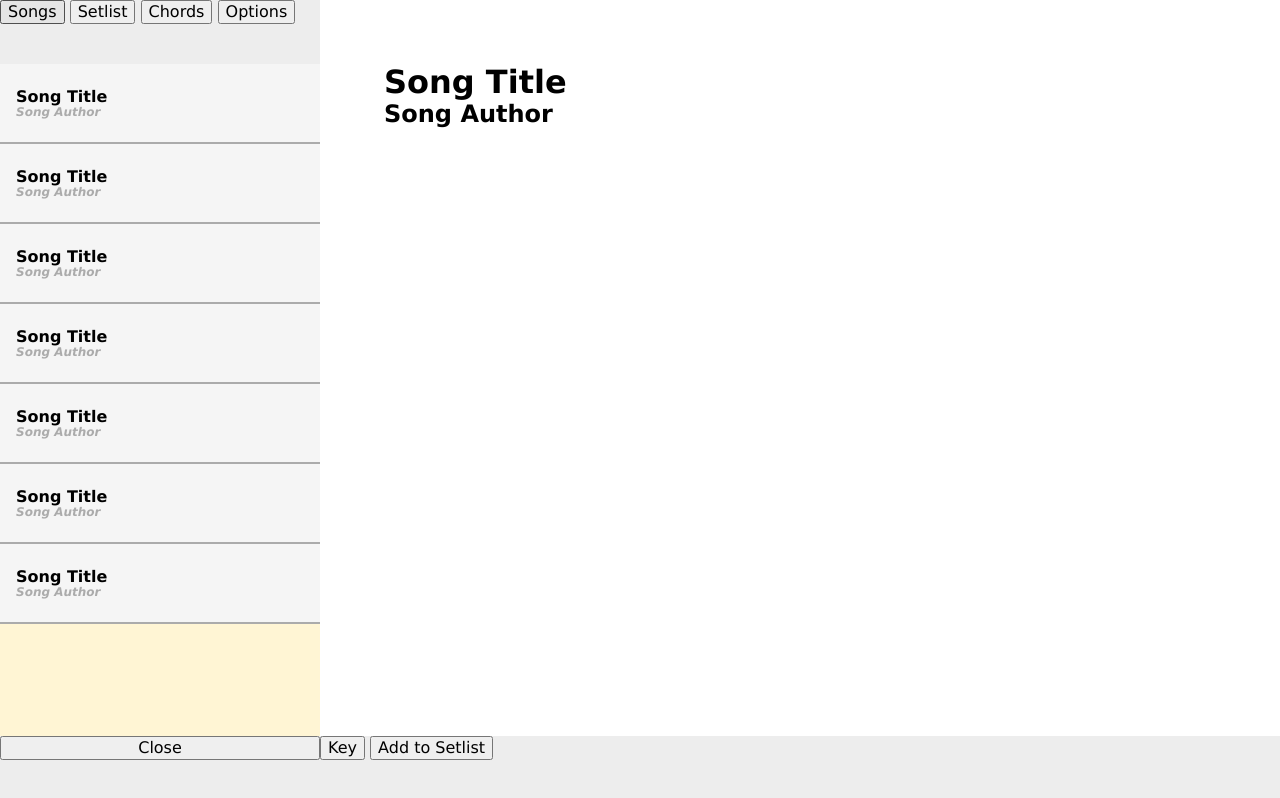
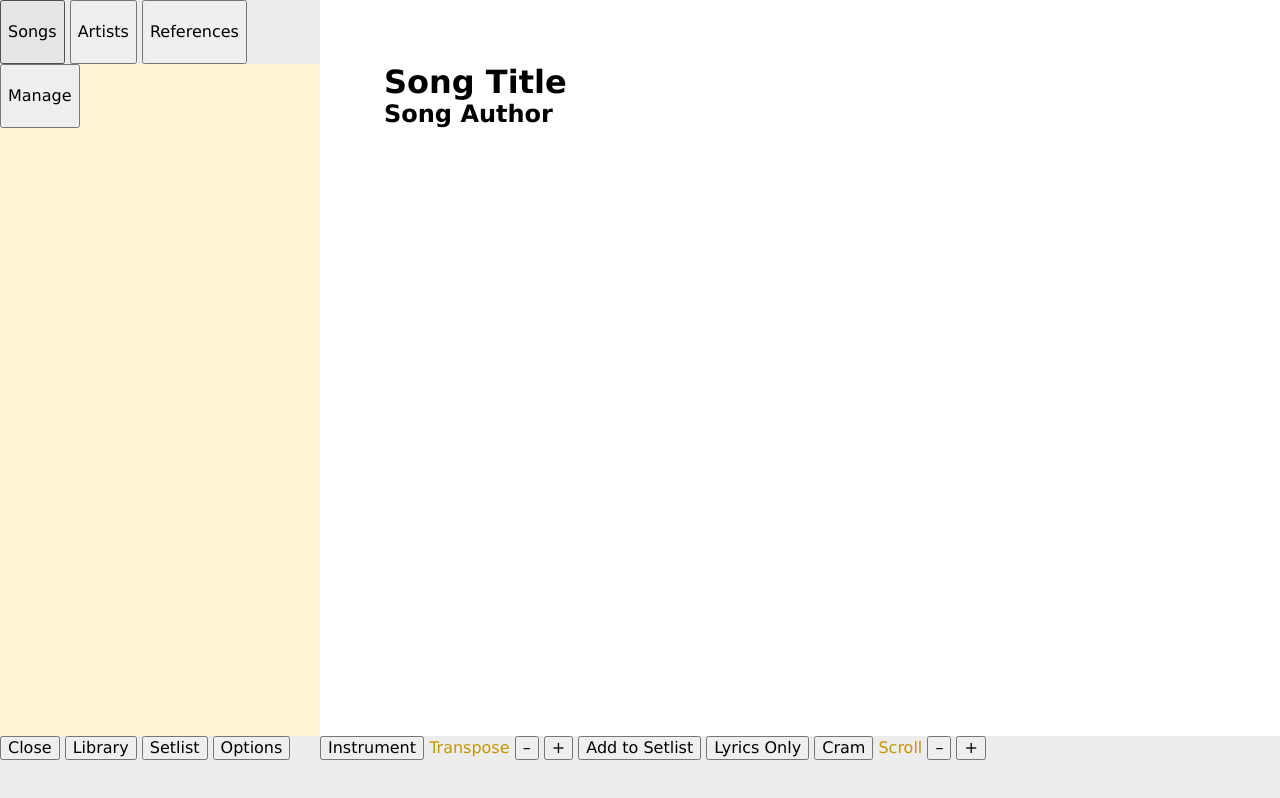
Before and after one commit to nicoseddio/SingAlong, a plain HTML site: page index.html in a window 1280 px wide. Drawn offline with Linux system fonts and the light colour scheme; a script that the page names is missing.

Commit message:
ui refinement

```diff
--- a/index.html
+++ b/index.html
@@ -34,13 +34,13 @@
     <div class="left width-one-fourth height-full bg1">
       <div class="toolbar tabs">
         <button>Songs</button>
-        <button>Setlist</button>
-        <button>Chords</button>
-        <button>Options</button>
+        <button>Artists</button>
+        <button>References</button>
+        <button>Manage</button>
       </div>
 
       <!-- Songs List Content -->
-      <div class="tabs-content height-w-toolbar scroll">
+      <div class="tabs-content height-w-toolbar scroll hidden">
         <!-- Example song entries -->
         <div class="module">
           <h1 class="title">Song Title</h1>
@@ -101,11 +101,22 @@
   <!-- Lower (Tools) Bar -->
   <div class="toolbar">
     <div class="left width-one-fourth">
-      <button class="width-full">Close</button>
+      <button class="">Close</button>
+      <button class="">Library</button>
+      <button class="">Setlist</button>
+      <button class="">Options</button>
     </div>
     <div class="left width-three-fourths">
-      <button>Key</button>
+      <button>Instrument</button>
+      <span>Transpose</span>
+      <button>–</button>
+      <button>+</button>
       <button>Add to Setlist</button>
+      <button>Lyrics Only</button>
+      <button>Cram</button>
+      <span>Scroll</span>
+      <button>–</button>
+      <button>+</button>
     </div>
   </div>
   <!-- End Lower (Tools) Bar -->
--- a/styles/style.css
+++ b/styles/style.css
@@ -27,10 +27,10 @@ footer {
     font-size: 16px;
     color: #c49700;
 }
-/* .toolbar button {
-    height: 64px;
-    width: 64px;
-} */
+.toolbar button {
+    height: 100%;
+    /* width: 64px; */
+}
 .scroll {
     overflow-y: scroll;
 }
@@ -54,7 +54,7 @@ footer {
     float: left;
 }
 .hidden {
-    visibility: hidden;
+    display: none;
 }
 
 .tabs {}
```
